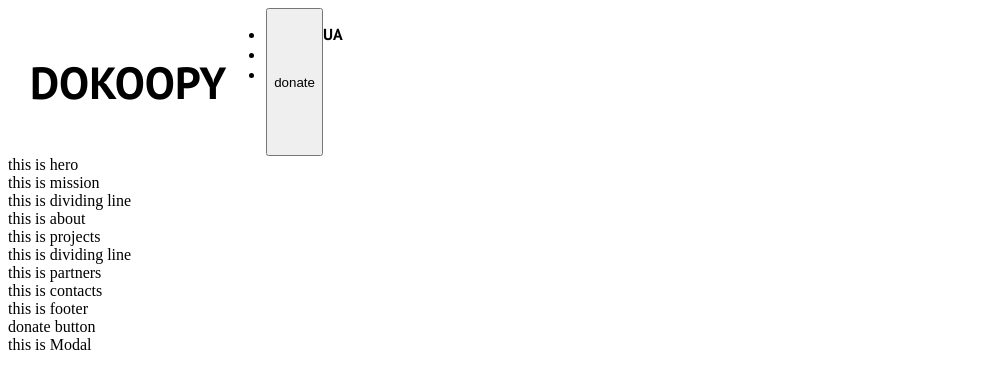
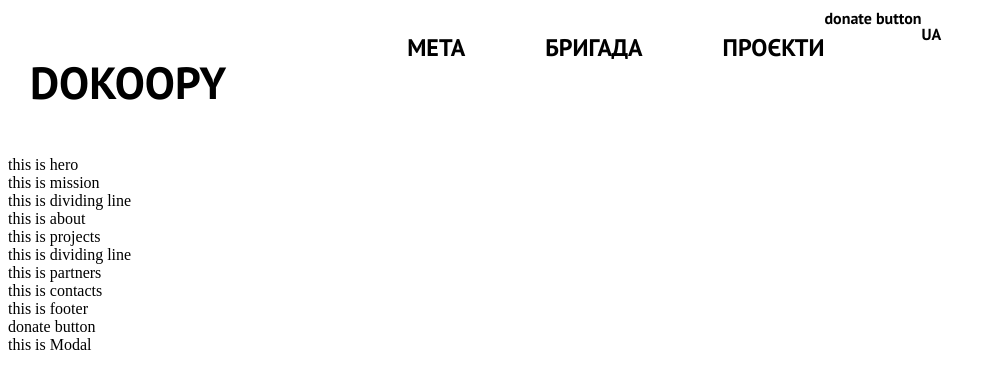
Before and after one commit to baza-trainee/dokoopy-frontend, a React (Vite) app: page / in a window 1280 px wide. Shown: the top 388 px of the page, without its empty margins (0-996 px from the left). Built offline with nearby package versions, Linux system fonts and the light colour scheme.

Commit message:
add styles

```diff
--- a/src/components/Header.jsx
+++ b/src/components/Header.jsx
@@ -1,15 +1,17 @@
+import { DonateButton } from "./DonateButton";
+
 export const Header = () => {
    return (
       <div className="container header">
          <p className="logo">dokoopy</p>
-         <nav>
-            <ul>
-               <li></li>
-               <li></li>
-               <li></li>
+         <nav className="naigation">
+            <ul className="naigation-list">
+               <li>мета</li>
+               <li>бригада</li>
+               <li>проєкти</li>
             </ul>
          </nav>
-         <button>donate</button>
+         <DonateButton></DonateButton>
          <p>UA</p>
       </div>
    );
--- a/src/styles/components/_header.scss
+++ b/src/styles/components/_header.scss
@@ -8,3 +8,17 @@
    font-size: 45px;
    text-transform: uppercase;
 }
+
+.naigation {
+   margin-left: 181px;
+}
+
+.naigation-list {
+   display: flex;
+   list-style: none;
+   padding: 0px;
+   gap: 80px;
+
+   font-size: 24px;
+   text-transform: uppercase;
+}
```
